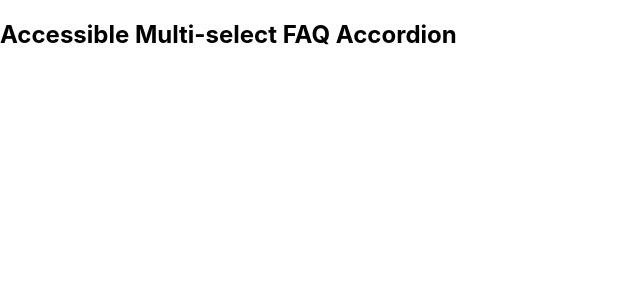
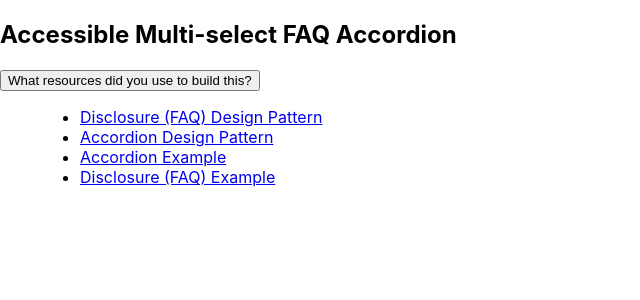
Before and after one commit to QuinnrElder/sparkbox-practices, a React (Create React App) app in the folder sparkbox_best_practices/: page / in a window 1280 px wide. Shown: the top 300 px of the page, without its empty margins (0-640 px from the left). Built offline with nearby package versions, Linux system fonts and the light colour scheme.

Commit message:
:art: Feat: Create dynamic accordian dropdown

```diff
--- a/sparkbox_best_practices/src/App.tsx
+++ b/sparkbox_best_practices/src/App.tsx
@@ -2,6 +2,30 @@ import React from 'react';
 import logo from './logo.svg';
 import './App.css';
 import { DropdownBar } from './Components/DropdownBar_/DropdownBar_';
+import { DropdownMenu } from './Components/DropdownMenu_/DropdownMenu_';
+
+const practiceDetails = {
+  dropDownOne: {
+    dropdownBarName: "What resources did you use to build this?",
+    listOne: [{
+      link: "https://www.w3.org/TR/wai-aria-practices/#disclosure",
+      linkName: "Disclosure (FAQ) Design Pattern",
+    },
+    {
+      link: "https://www.w3.org/TR/wai-aria-practices/#accordion",
+      linkName: "Accordion Design Pattern",
+    },
+    {
+      link: "https://www.w3.org/TR/wai-aria-practices/examples/accordion/accordion.html",
+      linkName: "Accordion Example",
+    },
+    {
+      link: "https://www.w3.org/TR/wai-aria-practices/examples/disclosure/disclosure-faq.html",
+      linkName: "Disclosure (FAQ) Example",
+    }],
+  },
+}
+
 
 function App() {
 const dropdownHandler = () => {
@@ -14,10 +38,14 @@ const dropdownHandler = () => {
           <section>
           <h1>Accessible Multi-select FAQ Accordion</h1>
               <dl className="accordion">
-                {/* {<DropdownBar
+                {<DropdownBar
                     dropdownHandler={dropdownHandler}
-                    dropdownButtonName={"What resources did you use to build this?"}
-                />} */}
+                    dropdownButtonName={practiceDetails.dropDownOne.dropdownBarName}
+                    ariaControlType={"resources"}
+                />}
+                <DropdownMenu
+                  dropdownMenuDetails={practiceDetails.dropDownOne.listOne}
+                />
               </dl>
           </section>
       </header>
--- a/sparkbox_best_practices/src/Components/DropdownBar_/DropdownBar_.tsx
+++ b/sparkbox_best_practices/src/Components/DropdownBar_/DropdownBar_.tsx
@@ -3,9 +3,10 @@ import React, { Fragment, FunctionComponent } from 'react';
 type DropdownBarProps = {
   dropdownHandler: () => void;
   dropdownButtonName: string;
+  ariaControlType: string
 }
 
-export const DropdownBar: FunctionComponent<DropdownBarProps> = ({dropdownHandler,  dropdownButtonName}) => {
+export const DropdownBar: FunctionComponent<DropdownBarProps> = ({dropdownHandler,  dropdownButtonName,  ariaControlType}) => {
 
   return (
     <Fragment>
@@ -14,7 +15,7 @@ export const DropdownBar: FunctionComponent<DropdownBarProps> = ({dropdownHandle
             onClick={() => dropdownHandler()}
             className="accordion__button"
             aria-expanded="true"
-            aria-controls="accordion-resources" >{dropdownButtonName}</button>
+            aria-controls={`accordion-${ariaControlType}`} >{dropdownButtonName}</button>
         </dt>
     </Fragment>
   )
--- /dev/null
+++ b/sparkbox_best_practices/src/Components/DropdownMenu_/DropdownMenu_.tsx
@@ -0,0 +1,27 @@
+import React, { Fragment, FunctionComponent } from 'react';
+import { DropdownMenuDetailsViewModel } from '../../Types/DropdownMenuDetailsViewModel';
+
+type DropdownMenuProps = {
+  dropdownMenuDetails: DropdownMenuDetailsViewModel[]
+}
+
+export const DropdownMenu: FunctionComponent<DropdownMenuProps> = ({dropdownMenuDetails}) => {
+
+  const renderLinks = () => {
+    return dropdownMenuDetails.map((detail) => {
+      return (
+        <li><a href={detail.link}>{detail.linkName}</a></li>
+      )
+    })
+  }
+
+  return (
+    <Fragment>
+        <dd className="accordion__content" id="accordion-resources" aria-hidden="false">
+          <ul>
+            {renderLinks()}
+          </ul>
+			</dd>
+    </Fragment>
+  )
+}
--- /dev/null
+++ b/sparkbox_best_practices/src/Types/DropdownMenuDetailsViewModel.ts
@@ -0,0 +1,4 @@
+export type DropdownMenuDetailsViewModel = {
+link: string;
+linkName: string;
+}
```
